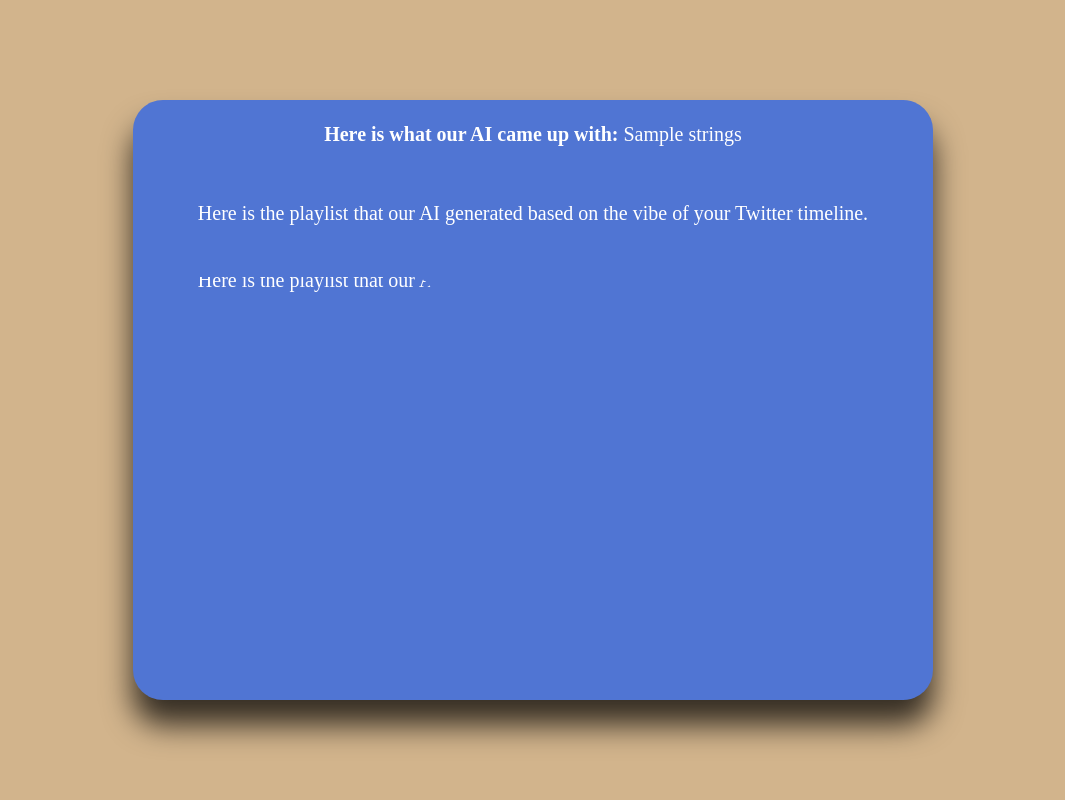
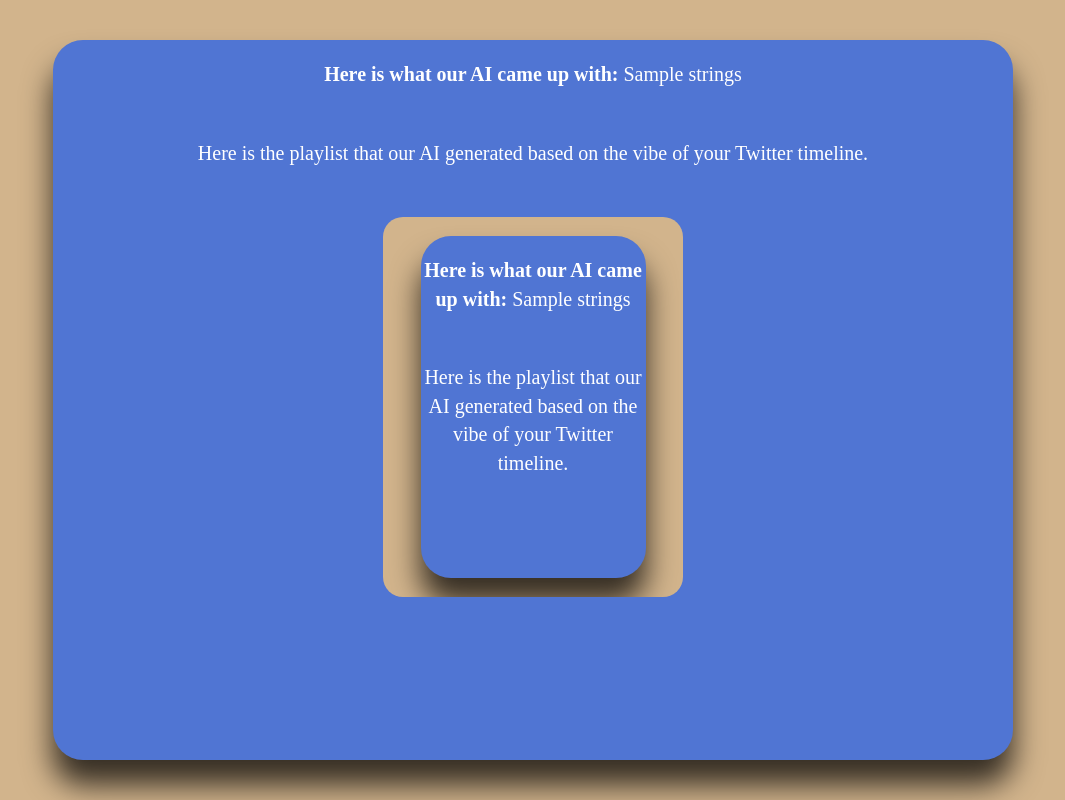
Before and after one commit to arnavgupta03/songbird, a Flask app: template templates/spotify.html in a window 1280 px wide. Shown: the whole page, without its empty margins (107-1172 px from the left). Run offline with Flask 2, Linux system fonts and the light colour scheme; the template is opened without the code that fills it: most values are stand-ins (such as "Sample title", 1, 10 or a date in 2020); some libraries are stand-ins or nearby versions; some web fonts are replaced.

Commit message:
fixed widget

```diff
--- a/static/styles/spotify.css
+++ b/static/styles/spotify.css
@@ -12,8 +12,8 @@
 }
 
 #box {
-    width: 800px;
-    height: 600px;
+    width: 75%;
+    height: 90%;
     border-radius: 30px;
     position: absolute;
     background-color: rgb(80, 117, 211);
@@ -28,10 +28,9 @@
 }
 
 iframe {
-    top: 0;
-    bottom: 0;
-    left: 0;
-    right: 0;
-    margin: auto;
     border-radius: 20px;
 }
+
+.spotify-playlist {
+    text-align: center;
+}
--- a/templates/spotify.html
+++ b/templates/spotify.html
@@ -19,7 +19,9 @@
         <br><br>
         <p class="description">Here is the playlist that our AI generated based on the vibe of your Twitter timeline.</p>
         <br><br>
-        <iframe src="{{ playlist_url }}" width="300" height="380" frameborder="0" allowtransparency="true" allow="encrypted-media"></iframe>
+        <div class="spotify-playlist">
+            <iframe src="{{ playlist_url }}" width="300" height="380" frameborder="0" allowtransparency="true" allow="encrypted-media"></iframe>
+        </div>
     </div>
 </body>
 </html>
```
